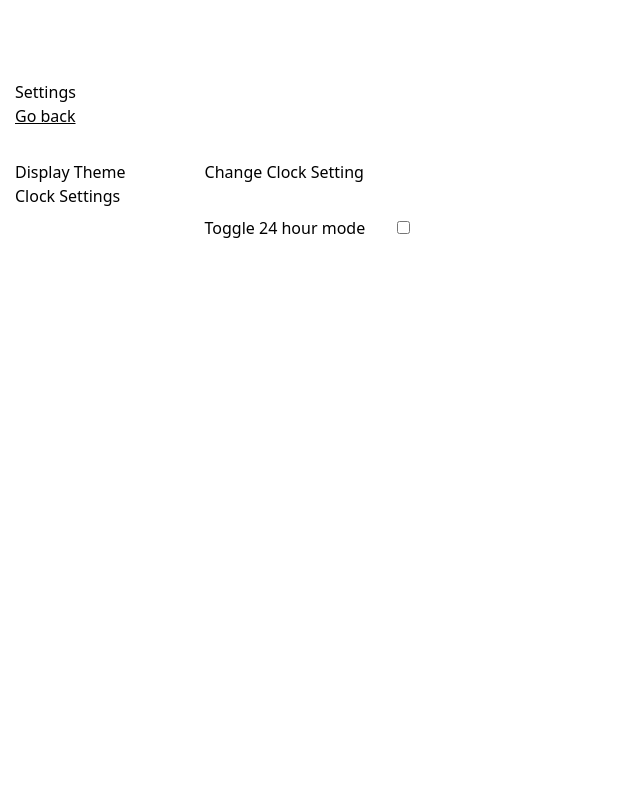
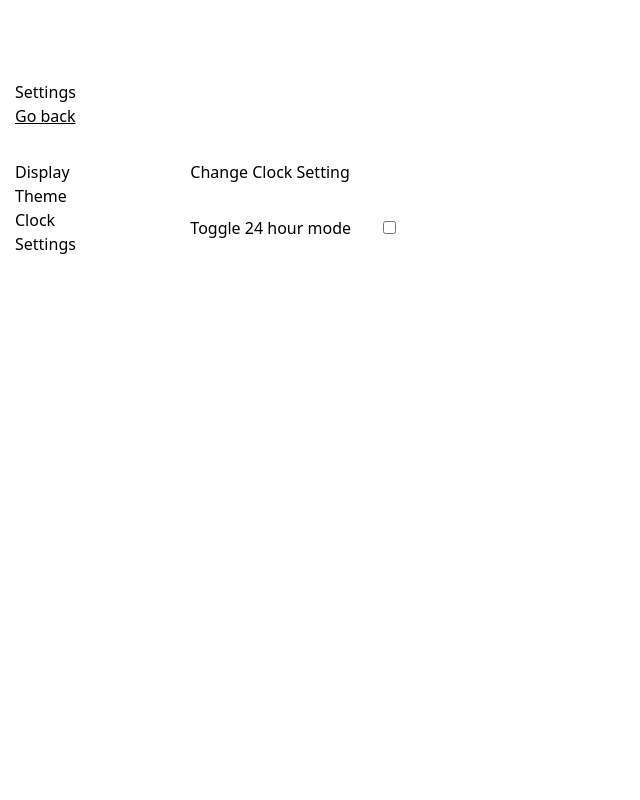
Before and after one commit to jordanopensource/start-web, a Next.js app: page /settings in a window 1280 px wide. Both pictures are taken after a click on the item "Clock Settings". Shown: the top 800 px of the page, without its empty margins (0-640 px from the left). Built offline with nearby package versions, Linux system fonts and the light colour scheme.

Commit message:
Update settings style

```diff
--- a/components/AppConfig/DisplayClock.jsx
+++ b/components/AppConfig/DisplayClock.jsx
@@ -7,7 +7,7 @@ function DisplayClock() {
   return (
     <div className="container flex flex-col gap-y-8">
       <h2>Change Clock Setting</h2>
-      <div className="flex flex-row items-center">
+      <div className=":items-center flex flex-col gap-y-8   lg:flex-row">
         <span className="mr-8">Toggle 24 hour mode</span>{' '}
         <Toggle
           isChecked={myContext.isMilitaryTime}
--- a/pages/settings.jsx
+++ b/pages/settings.jsx
@@ -18,7 +18,7 @@ const Settings = () => {
         </div>
         <SettingsNav activeName={active} changeActive={setActive} />
       </div>
-      <div id="display-config" className="mt-20">
+      <div id="display-config" className="mt-20 w-full">
         {renderComponents(active)}
       </div>
     </div>
```
